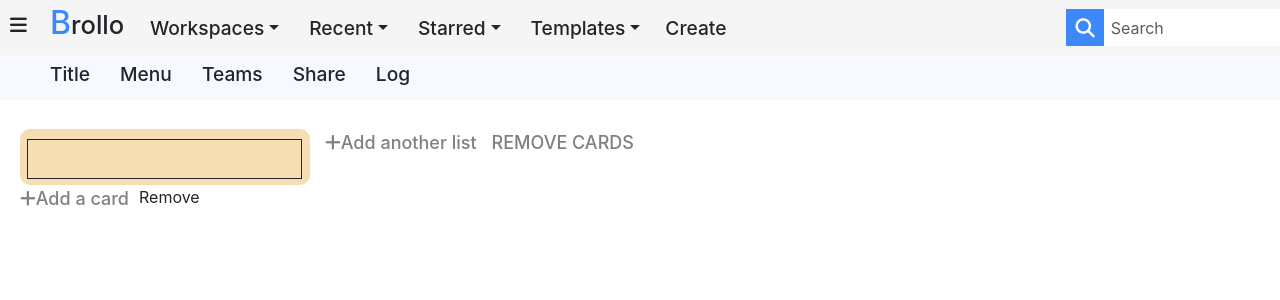
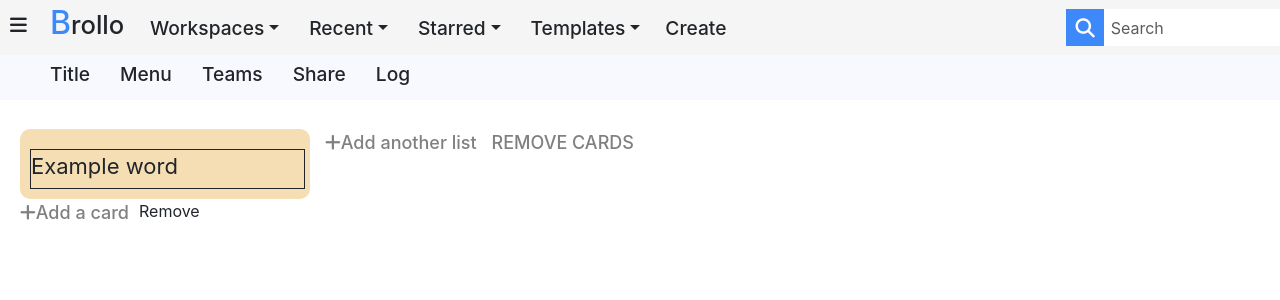
Before and after one commit to Sugorr/brollo, a React (Create React App) app: page /workspace in a window 1280 px wide. Shown: the top 300 px of the page. Built offline with nearby package versions, Linux system fonts and the light colour scheme.

Commit message:
Adding Input Add Card Workspace

```diff
--- a/package.json
+++ b/package.json
@@ -10,6 +10,7 @@
     "formik": "^2.2.9",
     "jwt-decode": "^3.1.2",
     "react": "^18.2.0",
+    "react-beautiful-dnd": "^13.1.1",
     "react-dom": "^18.2.0",
     "react-draggable": "^4.4.5",
     "react-router-dom": "^6.11.1",
--- a/src/components/BrolloCards/AddCard.css
+++ b/src/components/BrolloCards/AddCard.css
@@ -1,9 +1,15 @@
 #Add-Card-Section .Add-Card-Container {
     width: 275px;
     height: 40px;
-    margin-left: 7.49px;
     margin-top: 10px;
     display: inline-block;
     border-style: solid;
     border-width: 1px;
 }
+#Add-Card-Section .brollo-card input {
+    width: 100%;
+    height: 39px;
+}
+#Add-Card-Section .Handle-Edit-Word {
+    font-size: 22px;
+}
--- a/src/components/BrolloCards/AddCard.js
+++ b/src/components/BrolloCards/AddCard.js
@@ -1,10 +1,31 @@
 import "./AddCard.css";
+import React, { useState } from 'react';
 function AddCard() {
+    const [editing, setEditing] = useState(false);
+    const [word, setWord] = useState('Example word');
+    const handleInputChange = (event) => {
+        setWord(event.target.value);
+    };
+    const handleKeyDown = (event) => {
+        if (event.key === 'Enter') {
+          setEditing(false);
+        }
+    };
+    const handleEditClick = () => {
+        setEditing(true);
+    };
     return (
         <>
             <div id="Add-Card-Section">
                 <div className="Add-Card-Container">
-
+                    <div className="brollo-card">
+                        {editing ? (
+                            <input type="text" value={word} onChange={handleInputChange}
+                            onKeyDown={handleKeyDown} autoFocus />
+                        ) : (
+                            <p className="Handle-Edit-Word" onClick={handleEditClick}>{word}</p>
+                        )}
+                    </div>
                 </div>
             </div>
         </>
--- a/src/components/BrolloCards/BrolloCards.css
+++ b/src/components/BrolloCards/BrolloCards.css
@@ -12,6 +12,7 @@
     font-size: 18px;
     font-weight: 500;
     cursor: pointer;
+    height: 25px;
 }
 #Brollo-Cards-Section .fa-plus {
     font-size: 18px;
--- a/src/components/BrolloCards/TaskCards.css
+++ b/src/components/BrolloCards/TaskCards.css
@@ -8,6 +8,7 @@
 #Task-Cards-Section .Task-Cards-Content {
     background-color: wheat;
     border-radius: 10px;
+    padding: 10px;
 }
 #Task-Cards-Section .Add-Remove-Task {
     display: flex;
```
Also changed, not shown: 2 other files (tests, documents, lock files or other folders).
